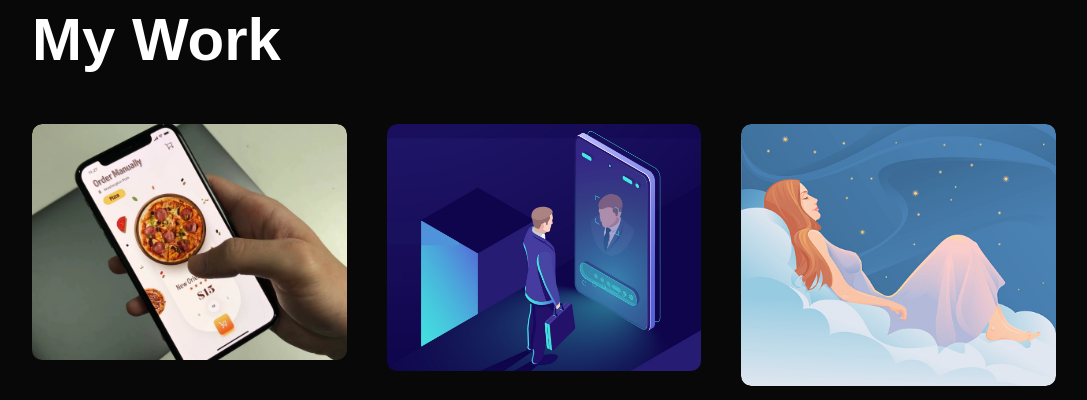
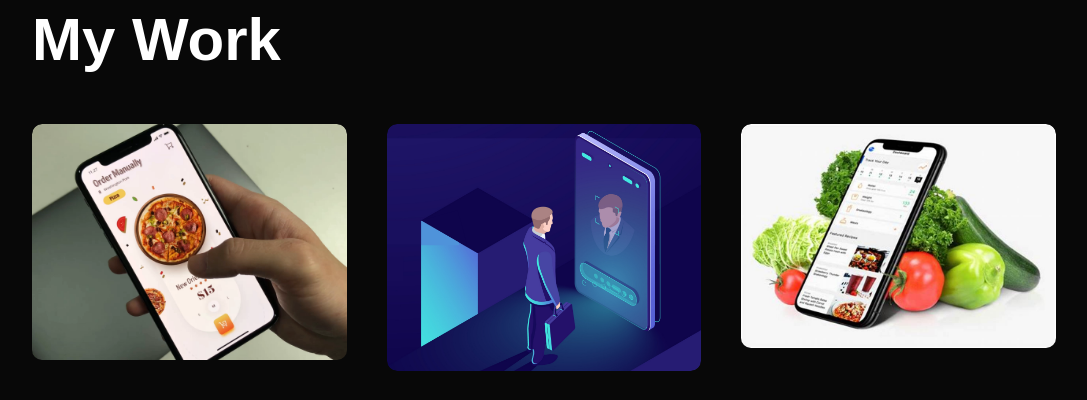
Before and after one commit to EmmanualJanuarie/Portfolio, a plain HTML site: page index.html in a window 1280 px wide. Shown: the part 1520-1920 px from the top of the page, without its empty margins (96-1183 px from the left). Drawn offline with Linux system fonts and the light colour scheme.

Commit message:
changed image

```diff
--- a/index.html
+++ b/index.html
@@ -103,7 +103,7 @@
                 </div>
             </div>
             <div class="work">
-                <img src="/images/slumber.jpg">
+                <img src="/images/grocerylist.jpg">
                 <div class="layer">
                     <h3>Personal Dream Journal</h3>
                     <p>Fabricated a Dream Journal to keep track of my ideas and thoughts. Created using Html with Css as decor and Js with node as a server and used heroku as DB domain with DBeaver as a Database manager(used mySql)
```
